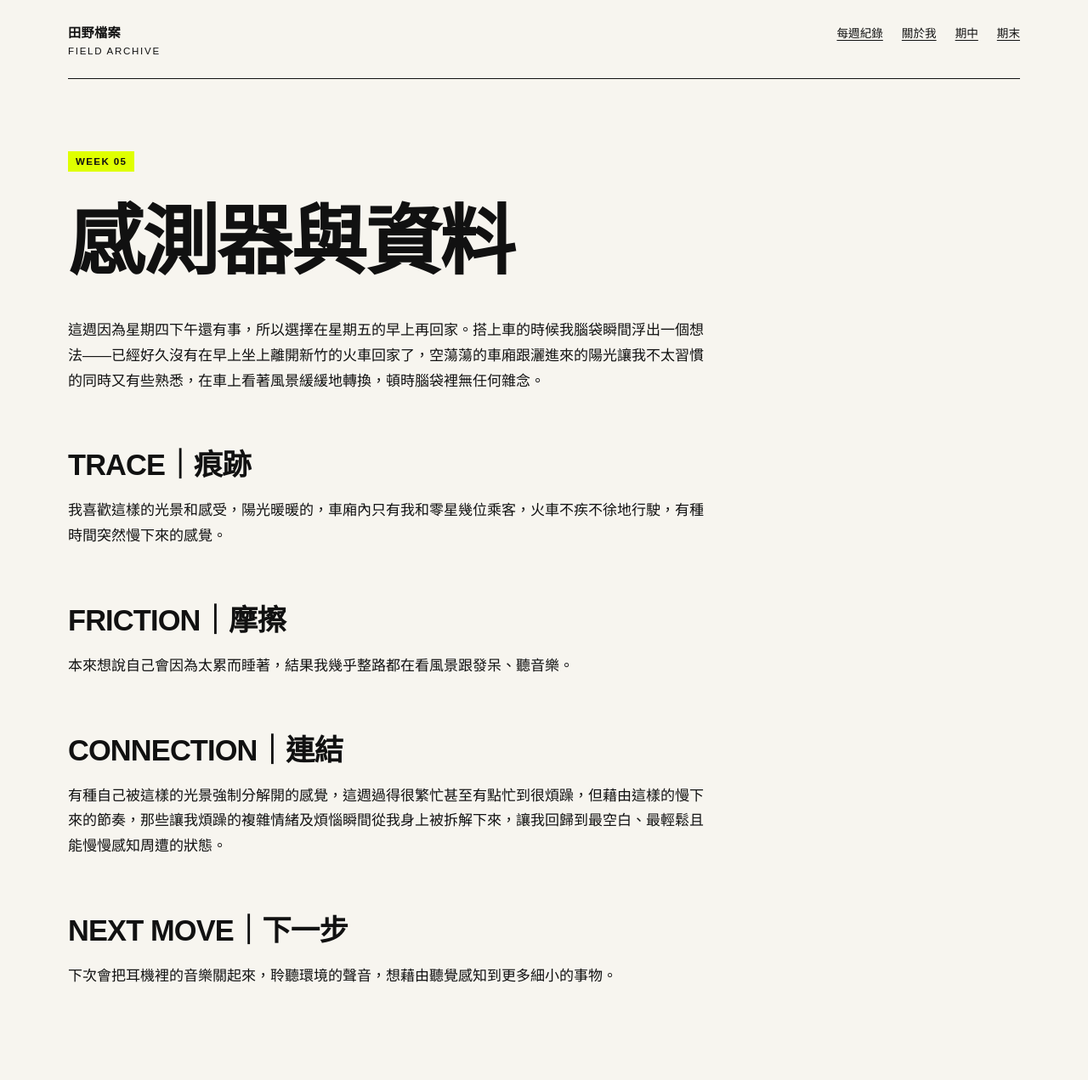
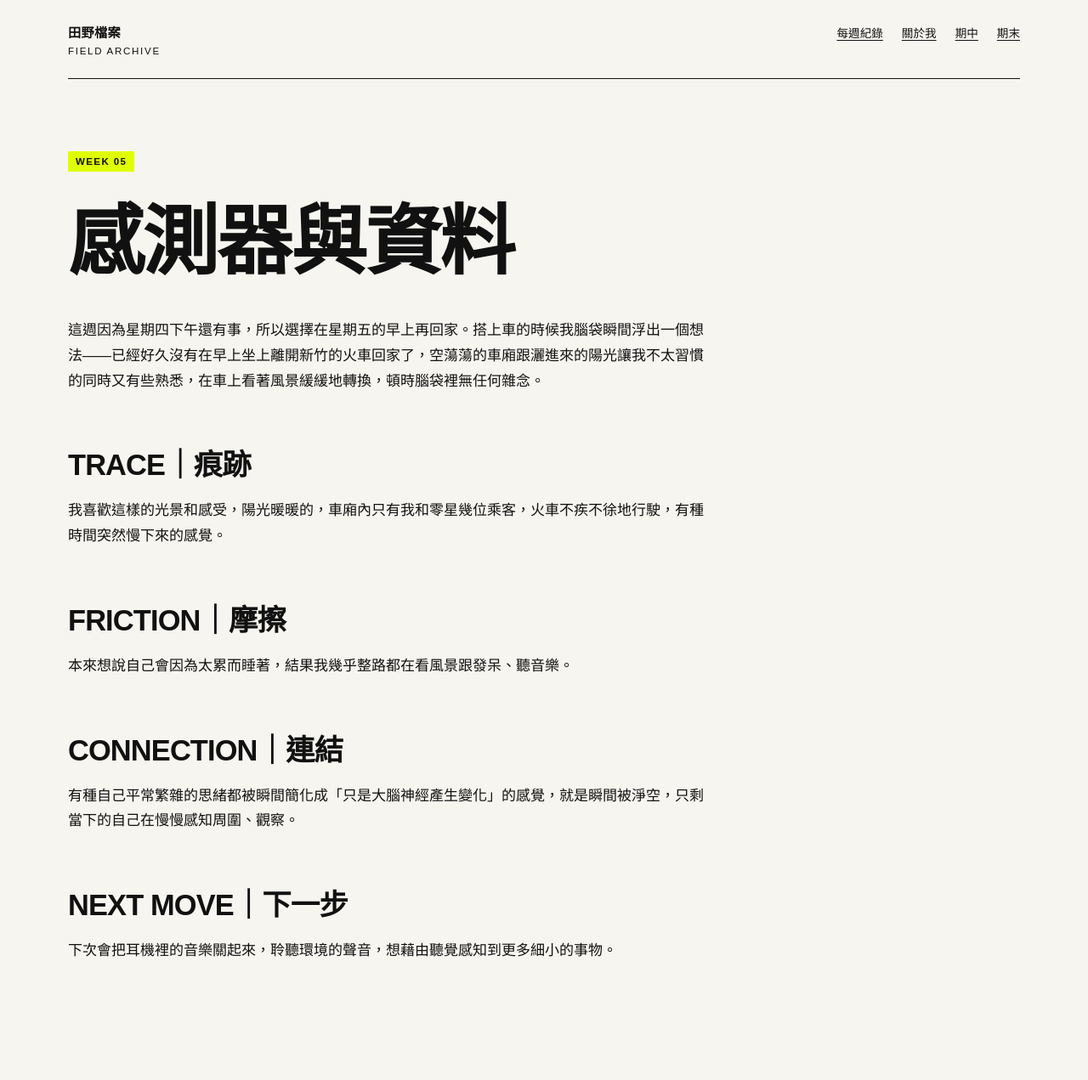
Before and after one commit to ai1103-kk/fieldworkarchive, a Jekyll site: the page built from weeks/week-05.md, in a window 1280 px wide. Shown: the whole page at 85% size. Built offline with Jekyll 4.4.1, drawn with Linux system fonts in a browser that asks for light colours; after the commit the page ends 1241 px from its top, so only the background shows below that.

Commit message:
Update week-05

```diff
--- a/weeks/week-05.md
+++ b/weeks/week-05.md
@@ -20,7 +20,7 @@ permalink: /weeks/week-05/
 
 ## CONNECTION｜連結
 
-有種自己被這樣的光景強制分解開的感覺，這週過得很繁忙甚至有點忙到很煩躁，但藉由這樣的慢下來的節奏，那些讓我煩躁的複雜情緒及煩惱瞬間從我身上被拆解下來，讓我回歸到最空白、最輕鬆且能慢慢感知周遭的狀態。
+有種自己平常繁雜的思緒都被瞬間簡化成「只是大腦神經產生變化」的感覺，就是瞬間被淨空，只剩當下的自己在慢慢感知周圍、觀察。
 
 
 ## NEXT MOVE｜下一步
```
